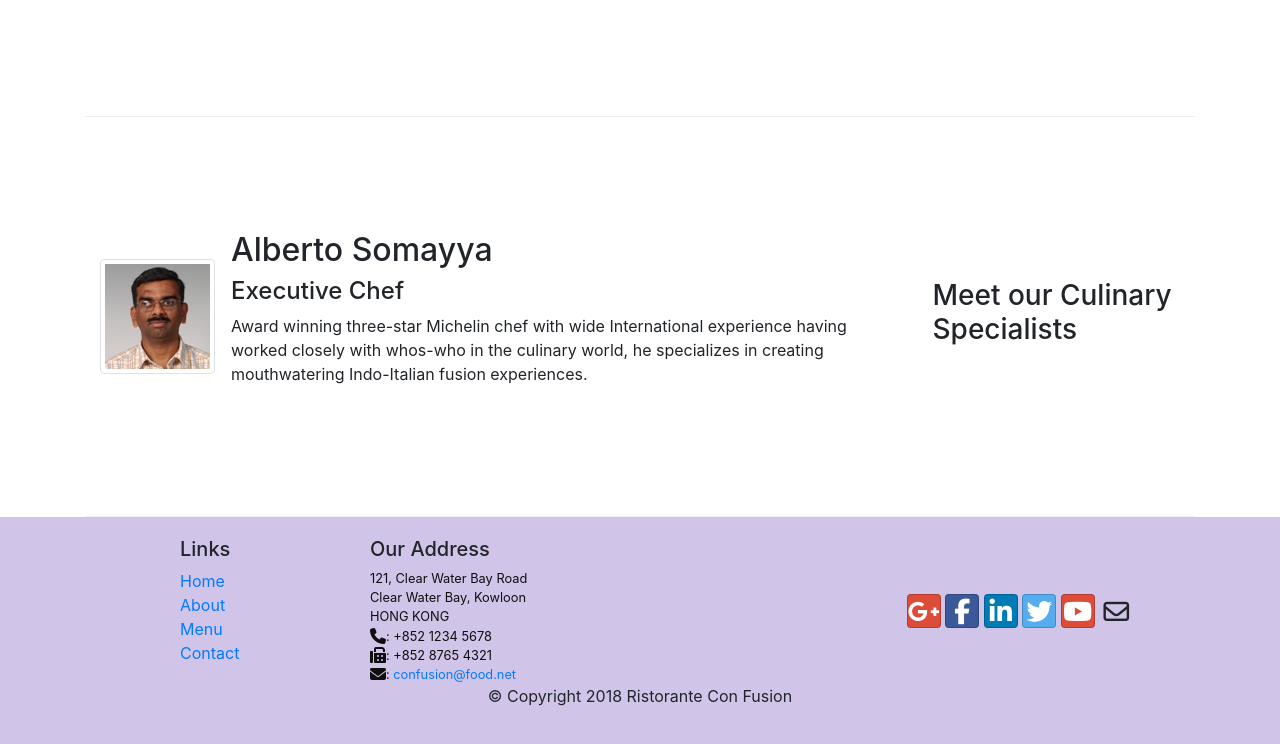
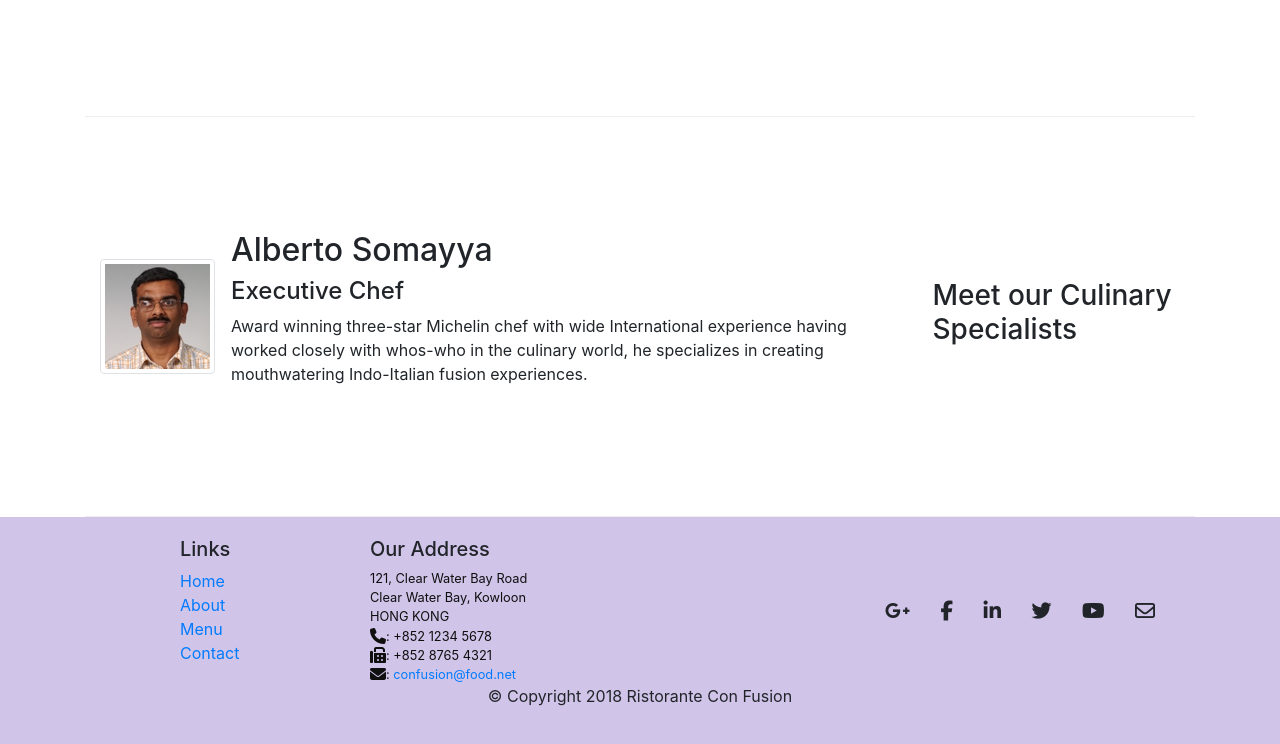
Before and after one commit to Ghios/labweb, a website: page index.html in a window 1280 px wide. Shown: the part 1418-2162 px from the top of the page. Drawn offline with nearby package versions, Linux system fonts and the light colour scheme.

Commit message:
Update index.html

```diff
--- a/index.html
+++ b/index.html
@@ -8,9 +8,8 @@
      <meta http-equiv="x-ua-compatible" content="ie=edge">
 
      <!-- Bootstrap CSS -->
-	<link rel="stylesheet" href="https://stackpath.bootstrapcdn.com/bootstrap/4.4.1/css/bootstrap.min.css" integrity="sha384-Vkoo8x4CGsO3+Hhxv8T/Q5PaXtkKtu6ug5TOeNV6gBiFeWPGFN9MuhOf23Q9Ifjh" crossorigin="anonymous">
-   	<script src="https://kit.fontawesome.com/55c86f9f3e.js" crossorigin="anonymous"></script>
-     <link rel="stylesheet" href="node_modules/bootstrap-social/bootstrap-social.css">
+   <link rel="stylesheet" href="https://stackpath.bootstrapcdn.com/bootstrap/4.4.1/css/bootstrap.min.css" integrity="sha384-Vkoo8x4CGsO3+Hhxv8T/Q5PaXtkKtu6ug5TOeNV6gBiFeWPGFN9MuhOf23Q9Ifjh" crossorigin="anonymous">
+   <script src="https://kit.fontawesome.com/55c86f9f3e.js" crossorigin="anonymous"></script>
      <link rel="stylesheet" href="css/styles.css">
     <title>Ristorante Con Fusion</title>
 </head>
```
